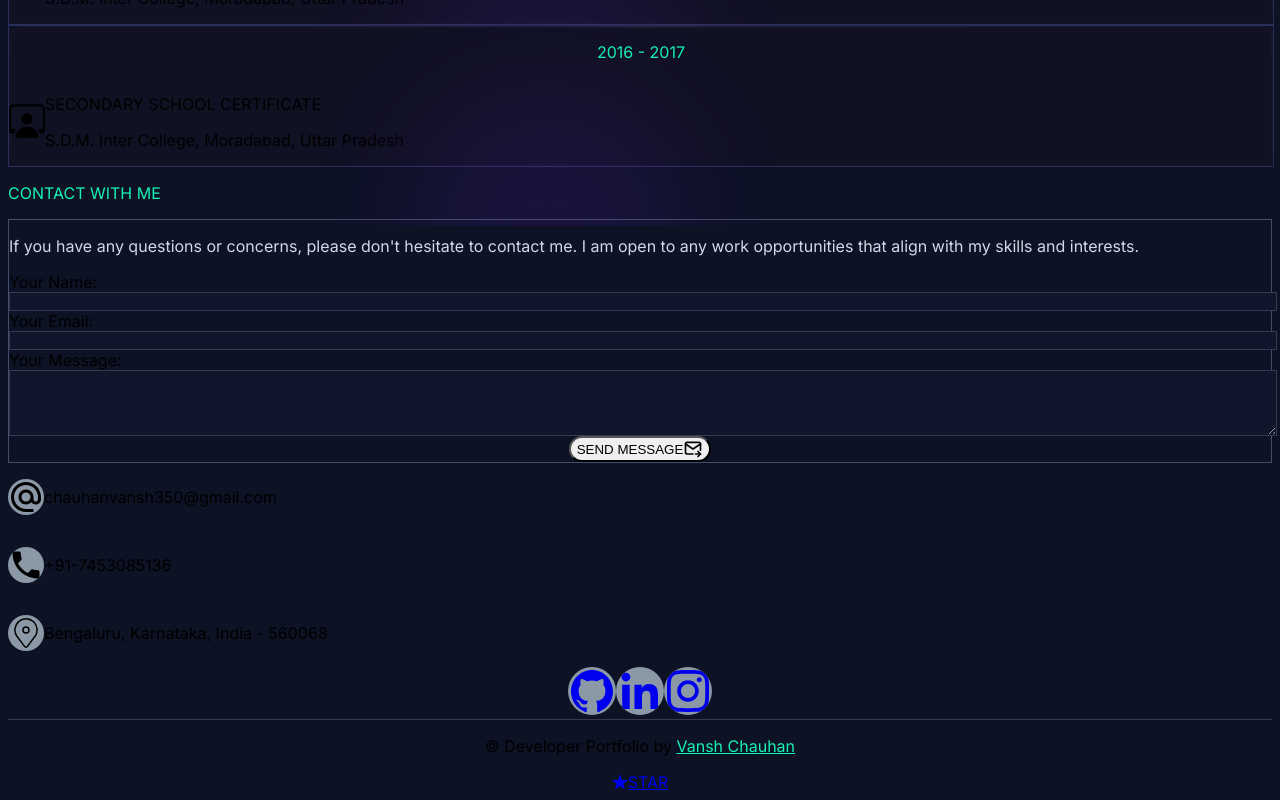
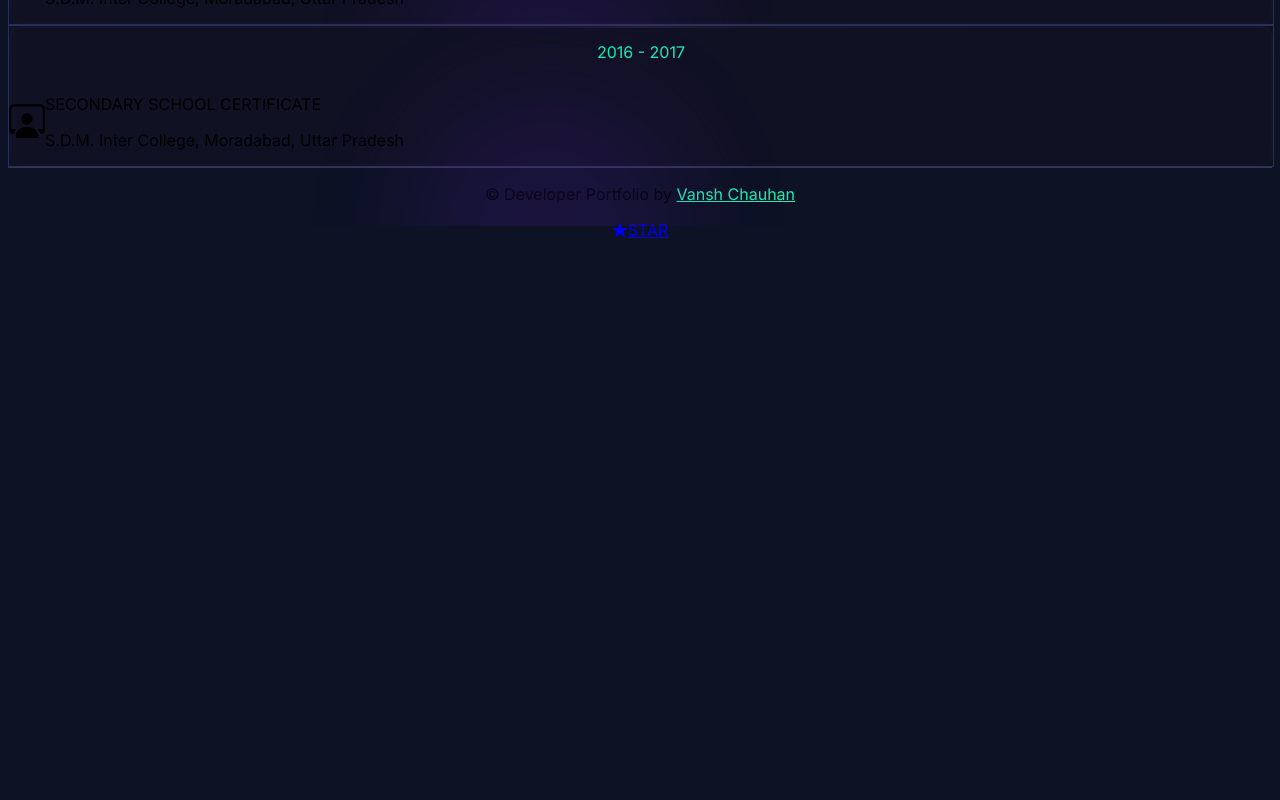
Before and after one commit to Vansh351/Portfolio, a Next.js app: page / in a window 1280 px wide. Shown: the part 2744-3544 px from the top of the page. After the commit the page ends 2992 px from the top, so only its background shows below. Built offline with nearby package versions, Linux system fonts and the light colour scheme.

Commit message:
comment contact section

```diff
--- a/app/page.js
+++ b/app/page.js
@@ -1,7 +1,7 @@
 "use client";
 
 import AboutSection from "./components/homepage/about";
-import ContactSection from "./components/homepage/contact";
+// import ContactSection from "./components/homepage/contact";
 import Education from "./components/homepage/education";
 // import Experience from "./components/homepage/experience";
 import HeroSection from "./components/homepage/hero-section";
@@ -17,7 +17,7 @@ export default function Home() {
       {/* <Skills /> */}
       {/* <Projects /> */}
       <Education />
-      <ContactSection />
+      {/* <ContactSection /> */}
     </div>
   )
 };
```
